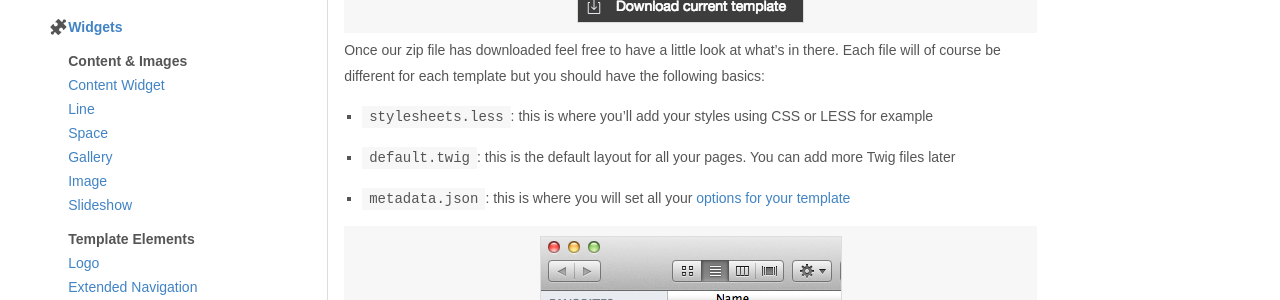
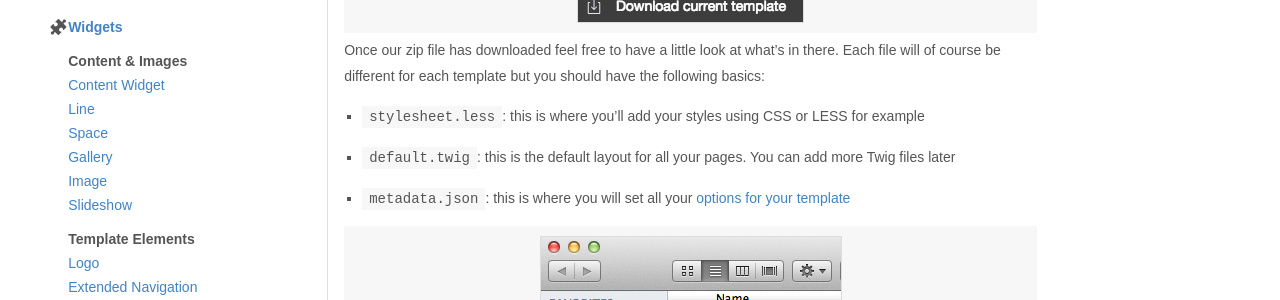
Before and after one commit to rusic/documentation, a Jekyll site: the page built from getting-started/downloading.md, in a window 1280 px wide and 900 px high, scrolled down 432 px. Shown: the part 151-451 px from the top of the window. Built offline with Jekyll 4.4.1, drawn with Linux system fonts in a browser that asks for light colours.

Commit message:
Changes stylesheets.less to stylesheet.less in downloading page, resolves #51

````diff
--- a/getting-started/downloading.md
+++ b/getting-started/downloading.md
@@ -22,7 +22,7 @@ A menu will appear on the right of the template panel. Click on the Download cur
 
 Once our zip file has downloaded feel free to have a little look at what's in there. Each file will of course be different for each template but you should have the following basics:
 
-* ```stylesheets.less```: this is where you'll add your styles using CSS or LESS for example
+* ```stylesheet.less```: this is where you'll add your styles using CSS or LESS for example
 
 * ```default.twig```: this is the default layout for all your pages. You can add more Twig files later
 
````
